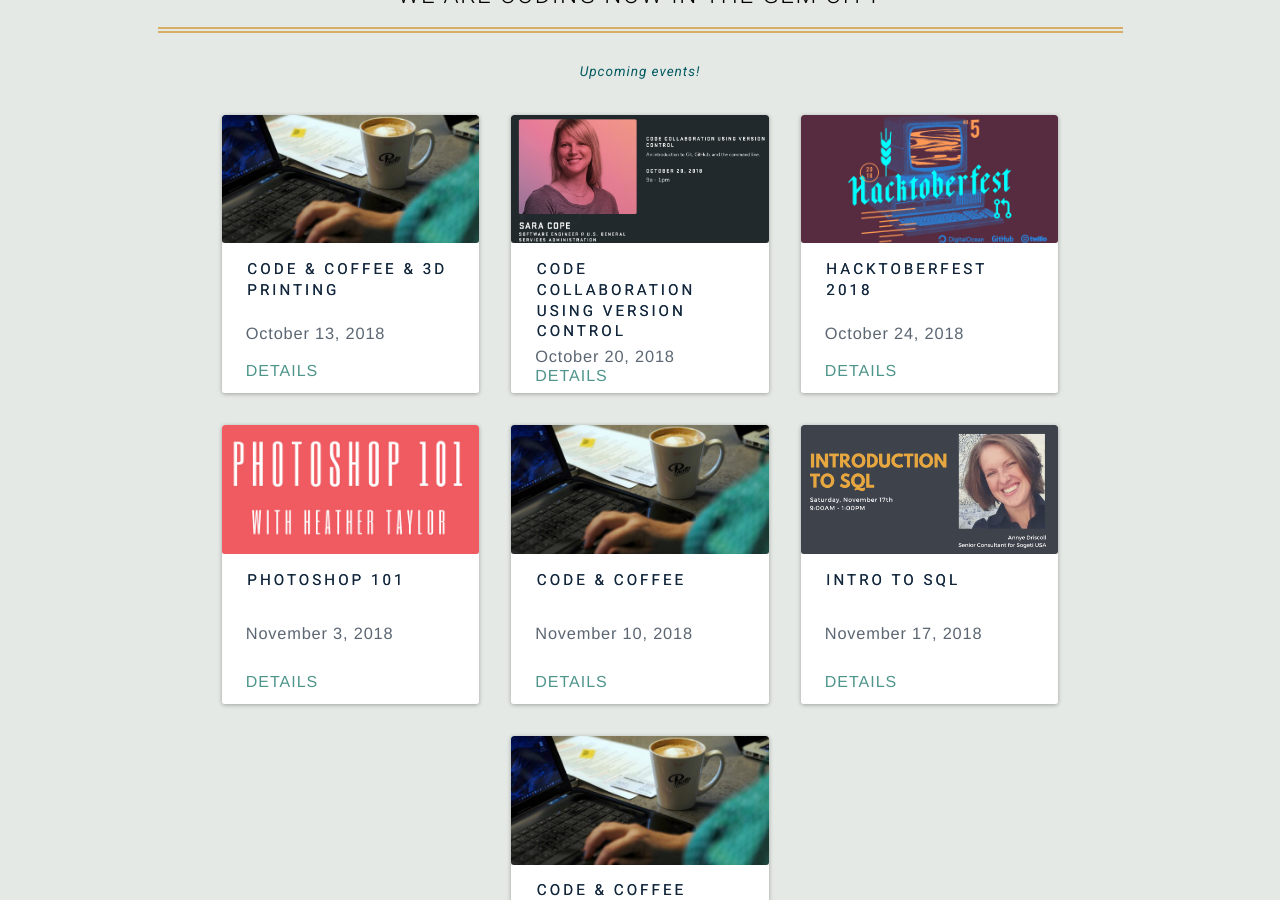
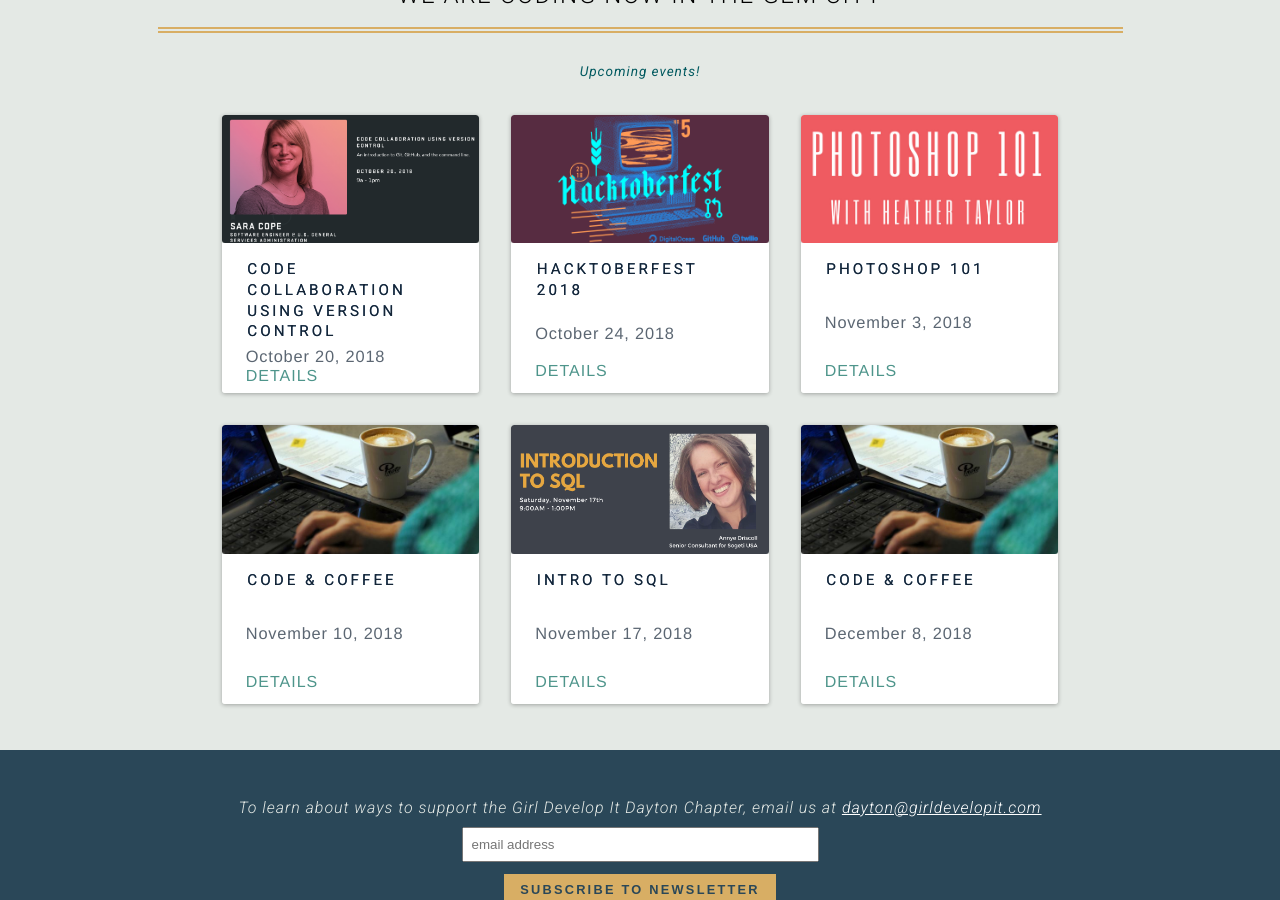
Before and after one commit to dytcodetogether/gdidayton, a Jekyll site: the page built from index.html, in a window 1280 px wide and 900 px high, scrolled down 960 px. Built offline with Jekyll 4.4.1, drawn with Linux system fonts in a browser that asks for light colours; nearby versions of some CDN libraries.

Commit message:
remove october code and coffee

```diff
--- a/_data/events.yml
+++ b/_data/events.yml
@@ -1,7 +1,3 @@
-- title: Code & Coffee & 3D Printing
-  date: October 13, 2018
-  link: https://www.meetup.com/Girl-Develop-It-Dayton/events/mkrkdqyxnbrb/
-  image: /img/events/event_code-coffee.jpg
 - title: Code Collaboration using Version Control
   date: October 20, 2018
   link: https://www.meetup.com/Girl-Develop-It-Dayton/events/254329383/
```
